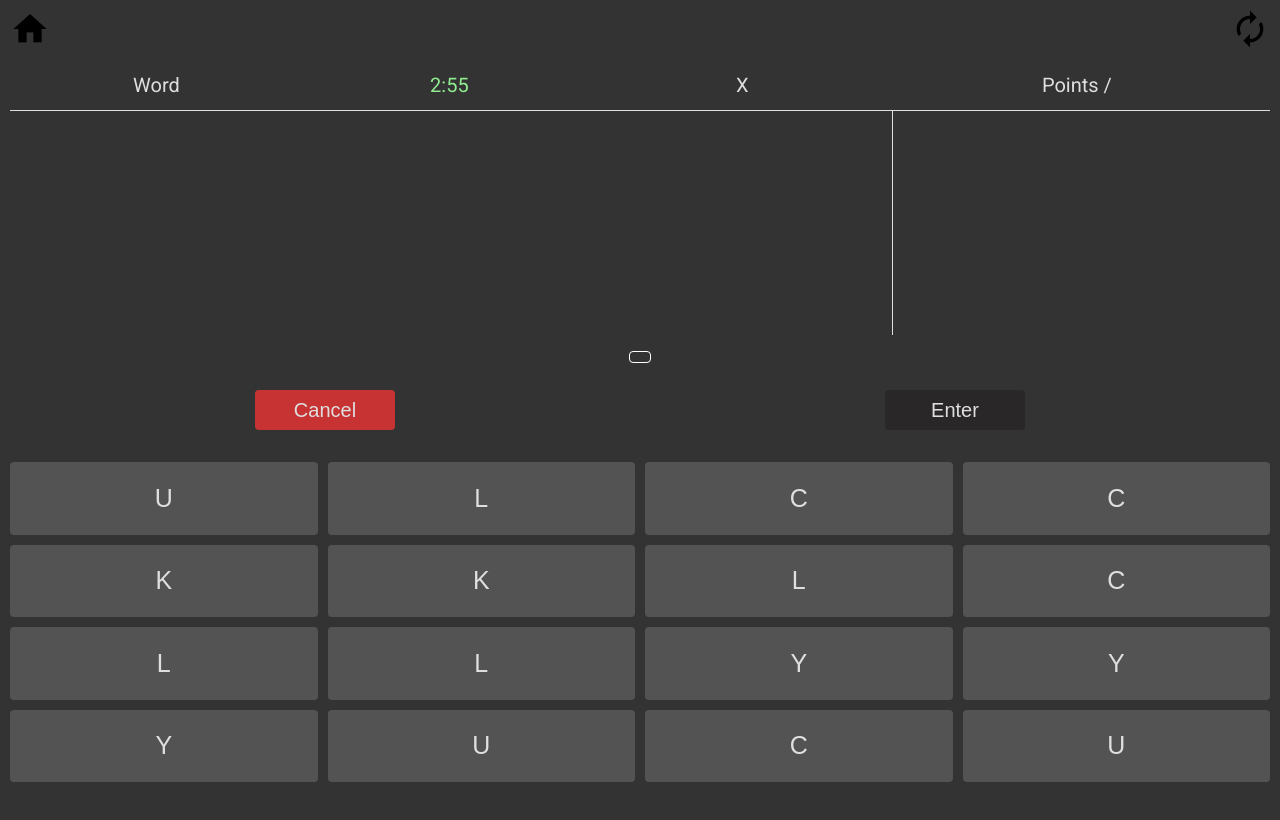
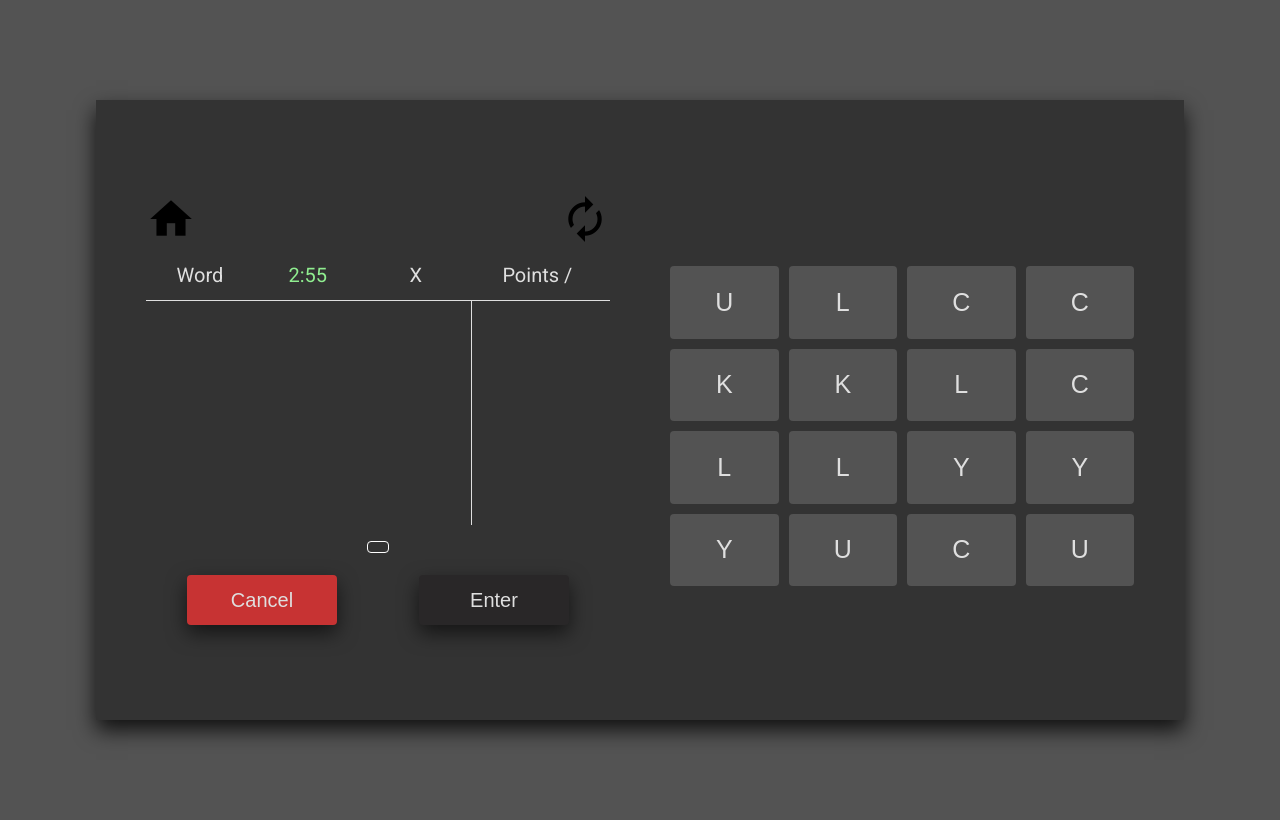
Before and after one commit to Glazinski/word-match, a website built with webpack: page src/template.html in a window 1280 px wide. Built offline with nearby package versions, Linux system fonts and the light colour scheme.

Commit message:
Add breakpoints for tablet, desktop and dekstop-xl
Add media queries for
-tablet: 768px
-desktop: 990px
-desktop-xl: 1500px

Change size of buttons
-icon btns: 5rem
-control btns: width - 15rem, height 5 - rem

Add span element for single letter in letter-box. It has some inner
styles

```diff
--- a/src/js/views/lettersView.js
+++ b/src/js/views/lettersView.js
@@ -67,7 +67,9 @@ export const renderRandomLetters = () => {
     buttonsMarkup += `
       <div class="letter-container">
          <button id="${ids[i]}" data-id="${ids[i]}"
-         class="btn btn-letter-box section-letters__letter-box">${ran}</button>
+         class="btn btn-letter-box section-letters__letter-box">
+          <span style="z-index: 10; pointer-events: none;">${ran}</span>
+         </button>
          <span class="binded-key ${bKey}">
             ${String.fromCharCode(parseInt(ids[i], 10))}
          </span>
--- a/src/sass/abstracts/_mixins.scss
+++ b/src/sass/abstracts/_mixins.scss
@@ -23,3 +23,21 @@
    justify-content: space-between;
    align-items: center;
 }
+
+@mixin tablet {
+   @media (min-width: #{$tablet-width}) and (max-width: #{$desktop-width - 1px}) {
+      @content;
+   }
+}
+
+@mixin desktop {
+   @media (min-width: #{$desktop-width}) {
+      @content;
+   }
+}
+
+@mixin desktop-xl {
+   @media (min-width: #{$desktop-xl-width}) {
+      @content;
+   }
+}
--- a/src/sass/abstracts/_variables.scss
+++ b/src/sass/abstracts/_variables.scss
@@ -15,3 +15,8 @@ $font-size-xl: 3.5rem;
 $font-size-l: 3rem;
 $font-size-m: 2.5rem;
 $font-size-s: 2rem;
+
+// Queries
+$tablet-width: 768px;
+$desktop-width: 990px;
+$desktop-xl-width: 1500px;
--- a/src/sass/base/_base.scss
+++ b/src/sass/base/_base.scss
@@ -15,4 +15,8 @@ html {
 body {
    background-color: $bg-color;
    color: $font-color;
+
+   @include desktop {
+      background-color: $secondary-darker-light;
+   }
 }
--- a/src/sass/components/_button.scss
+++ b/src/sass/components/_button.scss
@@ -29,11 +29,21 @@
       width: 14rem;
       height: 4rem;
       font-size: $font-size-s;
+      box-shadow: 0 0.8rem 2rem rgba(0, 0, 0, 0.6);
+
+      @include desktop {
+         width: 15rem;
+         height: 5rem;
+      }
    }
 
    &--cancel {
       background-color: $red-color;
    }
+}
+
+.btn-control:hover {
+   cursor: pointer;
 }
 
 .btn-clicked {
@@ -47,5 +57,9 @@
 
    i {
       font-size: 4rem !important;
+
+      @include desktop {
+         font-size: 5rem !important;
+      }
    }
 }
--- a/src/sass/pages/_game.scss
+++ b/src/sass/pages/_game.scss
@@ -1,3 +1,20 @@
+.main {
+   @include desktop {
+      display: flex;
+      margin: 10rem auto;
+      width: 85vw;
+      padding: 10rem 5rem;
+      align-items: center;
+      justify-content: center;
+      background-color: $bg-color;
+      box-shadow: 0 1rem 2rem rgba(0, 0, 0, 0.8);
+   }
+
+   @include desktop-xl {
+      width: 70vw;
+   }
+}
+
 .section-control {
    &--1 {
       @include flexboxAround;
@@ -97,8 +114,39 @@
    }
 }
 
+.game {
+   position: relative;
+   @include desktop {
+      width: 40vw;
+      max-width: 60rem;
+   }
+}
+
+// @include desktop {
+//    .game::before {
+//       content: '';
+//       position: absolute;
+//       top: 0;
+//       left: 0;
+//       width: 80vw;
+//       height: 60vh;
+//       background-color: grey;
+//       z-index: -10;
+//    }
+// }
+
 .section-letters {
    margin-top: 4vh;
+
+   @include desktop {
+      width: 40vw;
+      max-width: 60rem;
+      margin-left: 6rem;
+   }
+
+   @include desktop-xl {
+      margin-left: 12rem;
+   }
 
    &__container {
       width: 100%;
@@ -123,6 +171,32 @@
       background-color: $secondary-darker-light;
    }
 }
+
+// TODO
+// Optimized hover
+// .section-letters__letter-box {
+//    &::after {
+//       content: '';
+//       position: absolute;
+//       top: 0;
+//       left: 0;
+//       width: 100%;
+//       height: 100%;
+//       // background-color: lighten($secondary-darker-light, 5%);
+//       box-shadow: 0 0 3rem rgba(0, 0, 0, 0.4);
+//       background-color: darken($secondary-darker-light, 6%);
+//       opacity: 0;
+//       transition: opacity 0.3s ease-in-out;
+//    }
+
+//    &:hover {
+//       cursor: pointer;
+
+//       &::after {
+//          opacity: 1;
+//       }
+//    }
+// }
 
 .letter-container {
    position: relative;
```
Lines whose indentation alone changed are shown as unchanged.
